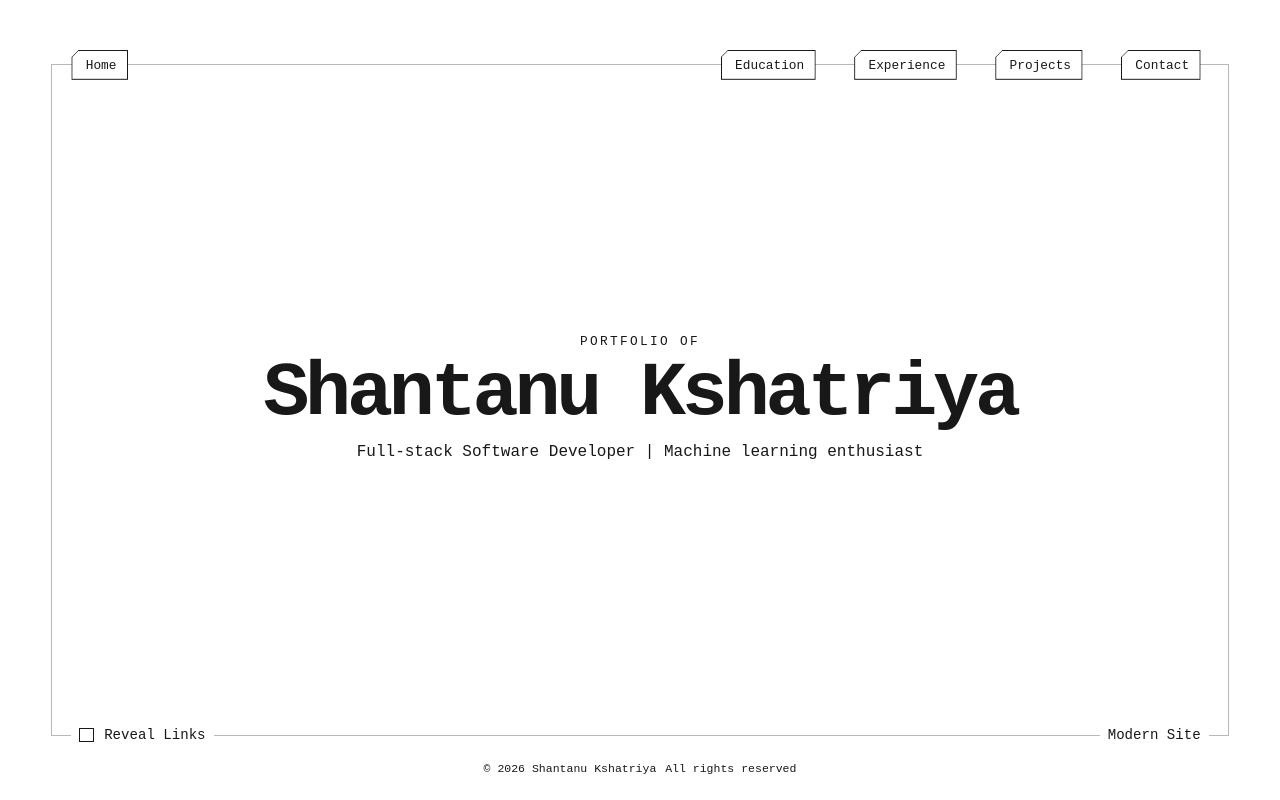
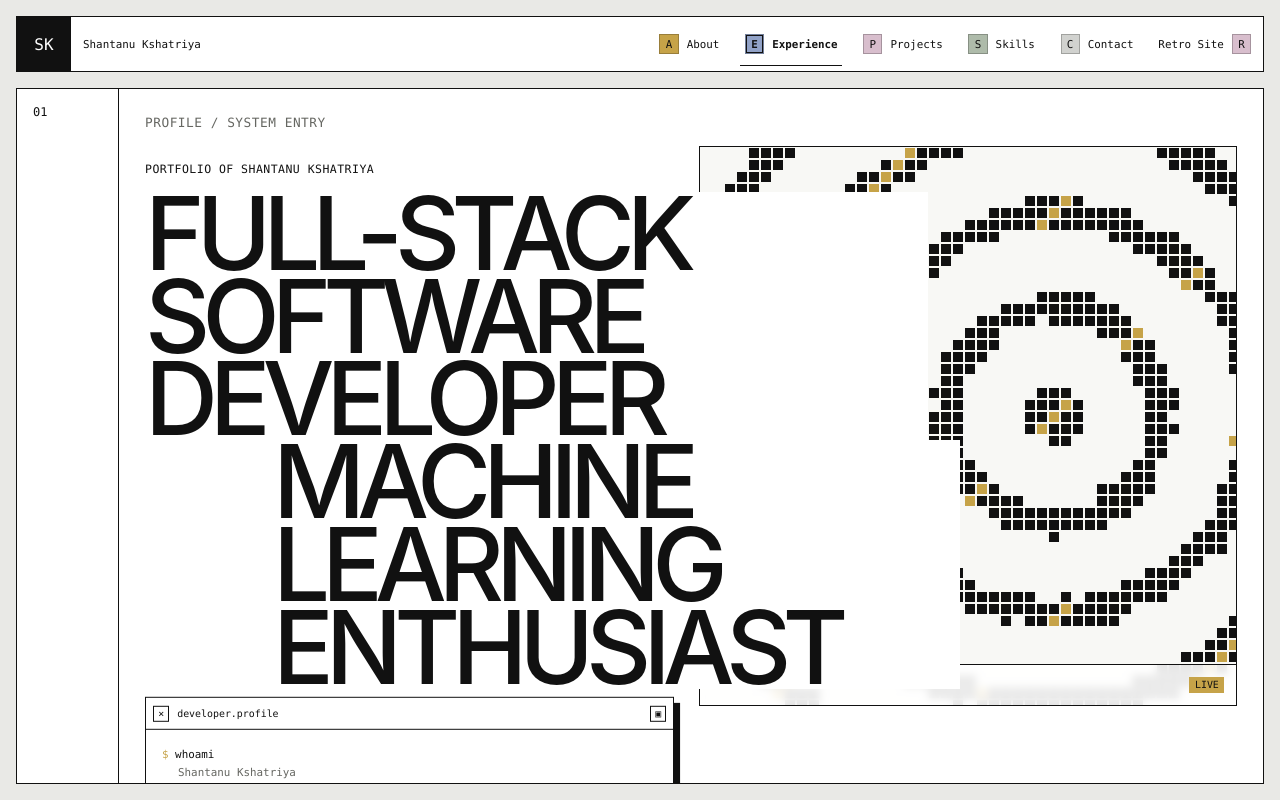
Before and after one commit to binaryBodhi/binaryBodhi.github.io, a React app: page / in a window 1280 px wide. Built offline with nearby package versions, Linux system fonts and the light colour scheme; the HTML template or start-up script is replaced by a standard one.

Commit message:
fix: header/body gap bug

```diff
--- a/src/App.tsx
+++ b/src/App.tsx
@@ -38,7 +38,7 @@ function measureThemeFrame(theme: Theme): ThemeTransitionRect {
 }
 
 function App() {
-  const [theme, setTheme] = useState<Theme>("retro")
+  const [theme, setTheme] = useState<Theme>("modern")
   const [activeTransition, setActiveTransition] =
     useState<ActiveTransition | null>(null)
   const [announcement, setAnnouncement] = useState("")
--- a/src/themes/modern/ModernHeader.tsx
+++ b/src/themes/modern/ModernHeader.tsx
@@ -90,7 +90,7 @@ function ScrambleLabel({ isActive, text }: { isActive: boolean; text: string })
 }
 
 export function ModernHeader({
-  activeSection,
+activeSection,
   name,
   onMenuStateChange,
   onNavigate,
--- a/src/themes/modern/ModernPortfolio.css
+++ b/src/themes/modern/ModernPortfolio.css
@@ -19,7 +19,7 @@
   --modern-space-6: 2rem;
   --modern-space-7: 3rem;
   --modern-space-8: 4rem;
-  --modern-header-height: 3rem;
+  --modern-header-height: 3.5rem;
   --modern-border-width: 1px;
   --modern-duration-fast: 140ms;
   --modern-duration-medium: 260ms;
@@ -71,14 +71,30 @@
 
 .modern-shell {
   position: relative;
-  display: grid;
-  grid-template-rows: var(--modern-header-height) minmax(0, 1fr);
+  display: flex;
+  flex-direction: column;
+  gap: var(--modern-space-4);
   width: 100%;
   height: 100%;
   min-width: 0;
   min-height: 0;
+}
+
+.modern-header-shell,
+.modern-main-shell {
+  position: relative;
+  min-width: 0;
   border: var(--modern-border-width) solid var(--modern-border);
   background: var(--modern-panel);
+}
+
+.modern-header-shell {
+  flex: 0 0 var(--modern-header-height);
+}
+
+.modern-main-shell {
+  flex: 1 1 auto;
+  min-height: 0;
 }
 
 .modern-header {
@@ -87,8 +103,8 @@
   display: grid;
   grid-template-columns: minmax(3.25rem, 1fr) auto auto;
   align-items: center;
+  height: 100%;
   min-width: 0;
-  border-bottom: var(--modern-border-width) solid var(--modern-border);
   background: var(--modern-panel);
   font-family: var(--modern-font-display);
   font-size: 0.68rem;
@@ -101,19 +117,19 @@
   justify-self: start;
   gap: var(--modern-space-3);
   height: 100%;
-  padding-inline: var(--modern-space-3);
+  padding-right: var(--modern-space-3);
   text-decoration: none;
 }
 
 .modern-brand-mark {
   display: grid;
   flex: 0 0 auto;
-  width: 1.75rem;
-  height: 1.75rem;
-  border: var(--modern-border-width) solid var(--modern-border);
+  width: calc(var(--modern-header-height) - (2 * var(--modern-border-width)));
+  height: 100%;
+  border: 0;
   background: var(--modern-ink);
   color: var(--modern-panel);
-  font-size: 0.58rem;
+  font-size: 1rem;
   place-items: center;
 }
 
@@ -244,6 +260,7 @@
 }
 
 .modern-main {
+  height: 100%;
   min-width: 0;
   min-height: 0;
   overflow-x: hidden;
@@ -301,12 +318,8 @@
   font-size: 0.75rem;
 }
 
-.modern-section-placeholder {
-  display: flex;
+.modern-section-body {
   min-width: 0;
-  flex-direction: column;
-  justify-content: flex-end;
-  padding: clamp(1.5rem, 6vw, 6rem);
 }
 
 .modern-section-label {
@@ -318,26 +331,10 @@
   text-transform: uppercase;
 }
 
-.modern-section-placeholder h2 {
-  width: fit-content;
-  max-width: 14ch;
-  margin: 0;
-  font-size: clamp(3rem, 10vw, 9rem);
-  font-weight: 500;
-  letter-spacing: -0.065em;
-  line-height: 0.86;
-}
-
-.modern-section-placeholder h2:focus-visible {
+.modern-section-body h1:focus-visible,
+.modern-section-body h2:focus-visible {
   outline: 2px dashed var(--modern-ink);
   outline-offset: 0.35rem;
-}
-
-.modern-section-intro {
-  max-width: 42rem;
-  margin: var(--modern-space-5) 0 0;
-  font-size: clamp(1rem, 2vw, 1.5rem);
-  line-height: 1.35;
 }
 
 .modern-nav-link:focus-visible,
@@ -364,7 +361,7 @@
 
 @media (max-width: 767px) {
   .modern-page {
-    --modern-header-height: 3.25rem;
+    --modern-header-height: 3.75rem;
     padding:
       max(var(--modern-space-3), env(safe-area-inset-top))
       max(var(--modern-space-3), env(safe-area-inset-right))
@@ -506,13 +503,6 @@
     text-align: center;
   }
 
-  .modern-section-placeholder {
-    padding: var(--modern-space-5);
-  }
-
-  .modern-section-placeholder h2 {
-    font-size: clamp(2.75rem, 17vw, 5.5rem);
-  }
 }
 
 @media (max-width: 390px) {
@@ -520,9 +510,6 @@
     display: none;
   }
 
-  .modern-section-placeholder {
-    padding: var(--modern-space-4);
-  }
 }
 
 @media (prefers-reduced-motion: reduce) {
--- a/src/themes/modern/ModernPortfolio.tsx
+++ b/src/themes/modern/ModernPortfolio.tsx
@@ -1,10 +1,17 @@
 import { useEffect, useRef, useState } from "react"
 import type { KeyboardEvent as ReactKeyboardEvent } from "react"
 import type { PortfolioData } from "../../data/types"
+import { AboutSection } from "./components/AboutSection"
+import { ContactSection } from "./components/ContactSection"
+import { ExperienceSection } from "./components/ExperienceSection"
+import { HeroSection } from "./components/HeroSection"
+import { ProjectsSection } from "./components/ProjectsSection"
+import { SkillsSection } from "./components/SkillsSection"
 import { ModernHeader } from "./ModernHeader"
 import { modernNavigationItems } from "./modernNavigation"
 import type { ModernSectionId } from "./modernNavigation"
 import "./ModernPortfolio.css"
+import "./ModernSections.css"
 
 interface ModernPortfolioProps {
   data: PortfolioData
@@ -69,9 +76,10 @@ export function ModernPortfolio({ data, onSwitchTheme }: ModernPortfolioProps) {
 
     const rootRect = scrollRoot.getBoundingClientRect()
     const sectionRect = section.getBoundingClientRect()
+    const navigationOffset = Number(section.dataset.navigationOffset ?? 0)
     const reducedMotion = window.matchMedia("(prefers-reduced-motion: reduce)").matches
     scrollRoot.scrollTo({
-      top: scrollRoot.scrollTop + sectionRect.top - rootRect.top,
+      top: scrollRoot.scrollTop + sectionRect.top - rootRect.top + navigationOffset,
       behavior: reducedMotion ? "auto" : "smooth",
     })
     setActiveSection(sectionId)
@@ -120,6 +128,7 @@ export function ModernPortfolio({ data, onSwitchTheme }: ModernPortfolioProps) {
       </a>
 
       <div className="modern-shell">
+        <div className="modern-header-shell">
           <ModernHeader
             activeSection={activeSection}
             name={data.profile.name}
@@ -127,7 +136,9 @@ export function ModernPortfolio({ data, onSwitchTheme }: ModernPortfolioProps) {
             onNavigate={navigateToSection}
             onSwitchTheme={onSwitchTheme}
           />
+        </div>
 
+        <div className="modern-main-shell">
           <main
             ref={mainRef}
             id="modern-main"
@@ -137,26 +148,16 @@ export function ModernPortfolio({ data, onSwitchTheme }: ModernPortfolioProps) {
             aria-label="Modern portfolio content"
             onKeyDown={handleMainKeyDown}
           >
-          {modernNavigationItems.map((item, index) => (
-            <section
-              key={item.id}
-              id={item.id}
-              className="modern-shell-section"
-              aria-labelledby={`${item.id}-title`}
-            >
-              <div className="modern-section-index" aria-hidden="true">
-                {String(index + 1).padStart(2, "0")}
+            <div className="modern-about-experience-flow">
+              <HeroSection data={data} />
+              <ExperienceSection experience={data.experience} />
             </div>
-              <div className="modern-section-placeholder">
-                <p className="modern-section-label">Modern portfolio module</p>
-                <h2 id={`${item.id}-title`} tabIndex={-1}>{item.label}</h2>
-                {item.id === "modern-about" && (
-                  <p className="modern-section-intro">{data.profile.headline}</p>
-                )}
+            <ProjectsSection projects={data.projects ?? []} />
+            <SkillsSection skills={data.skills} />
+            <AboutSection education={data.education} profile={data.profile} />
+            <ContactSection profile={data.profile} socialLinks={data.socialLinks} />
+          </main>
         </div>
-            </section>
-          ))}
-        </main>
       </div>
     </div>
   )
```
Lines whose indentation alone changed are shown as unchanged.
